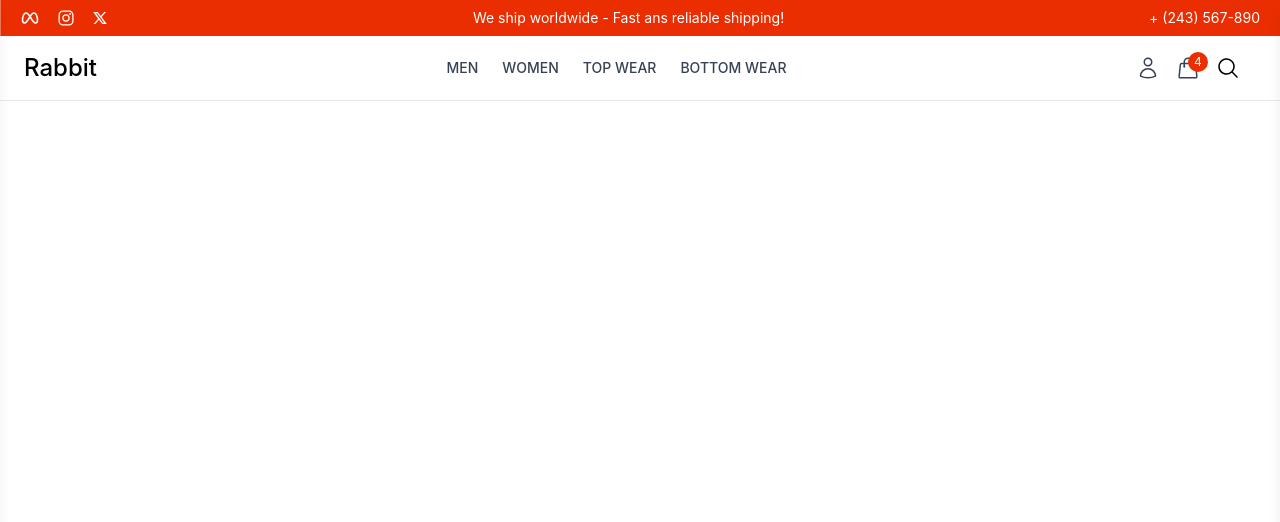
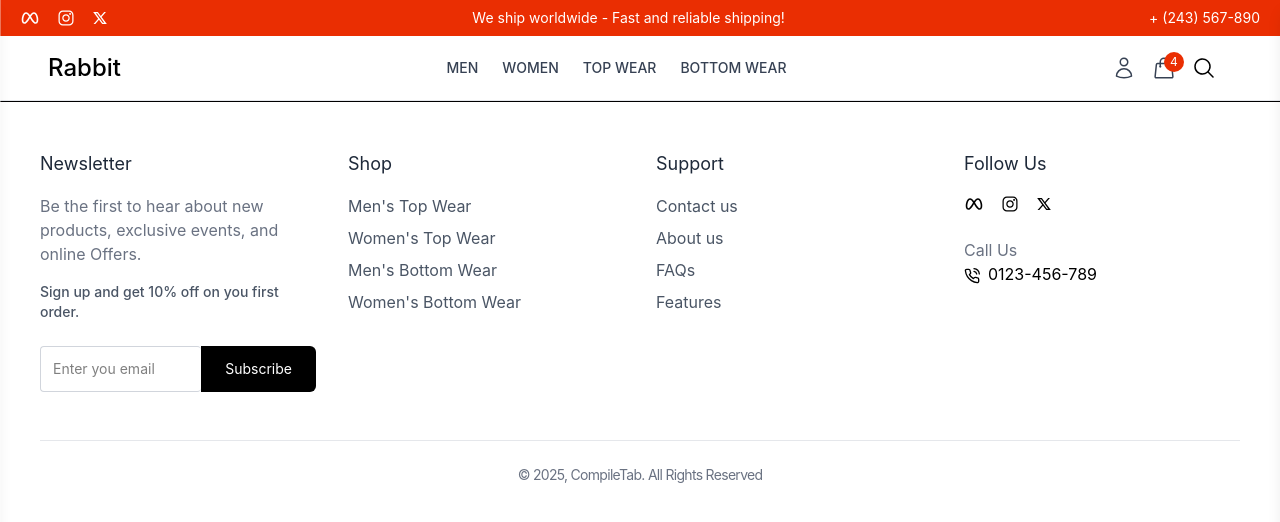
Before and after one commit to Chandurr18/rabbit, a React app in the folder frontend/: page / in a window 1280 px wide. Shown: the top 522 px of the page. Built offline with nearby package versions, Linux system fonts and the light colour scheme; the HTML template or start-up script is replaced by a standard one.

Commit message:
Added Footer

```diff
--- /dev/null
+++ b/frontend/src/components/Common/Footer.jsx
@@ -0,0 +1,143 @@
+import { FiPhoneCall } from "react-icons/fi";
+import { IoLogoInstagram } from "react-icons/io";
+import { RiTwitterXLine } from "react-icons/ri";
+import { TbBrandMeta } from "react-icons/tb";
+import { Link } from "react-router-dom";
+const Footer = () => {
+  return (
+    <footer className="border-t py-12 px-10">
+      <div className="container mx-auto grid grid-cols-1 md:grid-cols-4 gap-8 px-4 lg:px-0">
+        {/* Newsletter section */}
+        <div>
+          <h3 className="text-lg text-gray-800 mb-4">Newsletter</h3>
+          <p className="text-gray-500 mb-4">
+            Be the first to hear about new products, exclusive events, and
+            online Offers.
+          </p>
+          <p className="font-medium text-sm text-gray-600 mb-6">
+            Sign up and get 10% off on you first order.
+          </p>
+
+          {/* NewsLetter form */}
+          <form action="" className="flex">
+            <input
+              type="email"
+              placeholder="Enter you email"
+              className="p-3 w-full text-sm border-t border-l border-b border-gray-300 rounded focus:outline-none focus-within:ring-2 focus:ring-gray-500 transition-all"
+              required
+            />
+            <button
+              type="submit"
+              className="bg-black text-white px-6 py-3 text-sm rounded-r-md hover:bg-gray-800 transition-all"
+            >
+              Subscribe
+            </button>
+          </form>
+        </div>
+
+        {/* Shop Links */}
+        <div>
+          <h3 className="text-lg text-gray-800 mb-4">Shop</h3>
+
+          <ul className="space-y-2 text-gray-600 ">
+            <li>
+              <Link to="#" className="hover:text-gray-500 transition-colors">
+                Men's Top Wear
+              </Link>
+            </li>
+            <li>
+              <Link to="#" className="hover:text-gray-500 transition-colors">
+                Women's Top Wear
+              </Link>
+            </li>
+            <li>
+              <Link to="#" className="hover:text-gray-500 transition-colors">
+                Men's Bottom Wear
+              </Link>
+            </li>
+            <li>
+              <Link to="#" className="hover:text-gray-500 transition-colors">
+                Women's Bottom Wear
+              </Link>
+            </li>
+          </ul>
+        </div>
+
+        {/* Support Links */}
+        <div>
+          <h3 className="text-lg text-gray-800 mb-4">Support</h3>
+
+          <ul className="space-y-2 text-gray-600 ">
+            <li>
+              <Link to="#" className="hover:text-gray-500 transition-colors">
+                Contact us
+              </Link>
+            </li>
+            <li>
+              <Link to="#" className="hover:text-gray-500 transition-colors">
+                About us
+              </Link>
+            </li>
+            <li>
+              <Link to="#" className="hover:text-gray-500 transition-colors">
+                FAQs
+              </Link>
+            </li>
+            <li>
+              <Link to="#" className="hover:text-gray-500 transition-colors">
+                Features
+              </Link>
+            </li>
+          </ul>
+        </div>
+
+        {/* Follow us Section */}
+        <div>
+          {/* Follow us */}
+          <h3 className="text-lg text-gray-800 mb-4">Follow Us</h3>
+          <div className="flex items-center space-x-4 mb-6">
+            <a
+              href="https://www.facebook.com"
+              target="_blank"
+              rel="noopener noreferrer"
+              className="hover:text-gray-300"
+            >
+              <TbBrandMeta className="h-5 w-5" />
+            </a>
+
+            <a
+              href="https://www.facebook.com"
+              target="_blank"
+              rel="noopener noreferrer"
+              className="hover:text-gray-300"
+            >
+              <IoLogoInstagram className="h-5 w-5" />
+            </a>
+
+            <a
+              href="https://www.facebook.com"
+              target="_blank"
+              rel="noopener noreferrer"
+              className="hover:text-gray-300"
+            >
+              <RiTwitterXLine className="h-4 w-4" />
+            </a>
+          </div>
+
+          {/* Call us */}
+          <p className="text-gray-500 ">Call Us</p>
+          <p><FiPhoneCall className="inline-block mr-2"/>
+          0123-456-789</p>
+        </div>
+      </div>
+
+      {/* Footer Bottom for Copy Right Text */}
+      <div className="container mx-auto mt-12 px-4 lg:px-0 border-t border-gray-200 pt-6
+      ">
+        <p className="text-gray-500 text-sm tracking-tighter text-center">© 2025, CompileTab. All Rights Reserved</p>
+      </div>
+    </footer>
+  );
+};
+
+export default Footer;
--- a/frontend/src/components/Common/Navbar.jsx
+++ b/frontend/src/components/Common/Navbar.jsx
@@ -22,7 +22,7 @@
   };
   return (
     <>
-      <nav className="container mx-auto flex items-center justify-between px-6 py-4">
+      <nav className="container mx-auto flex items-center justify-between px-12 py-4">
         {/* LeftL Logo */}
         <div>
           <Link to="/" className="text-2xl font-medium">
--- a/frontend/src/components/Layout/Topbar.jsx
+++ b/frontend/src/components/Layout/Topbar.jsx
@@ -21,7 +21,7 @@
 
         {/* Center Text */}
         <div className="text-sm text-center grow">
-          <span>We ship worldwide - Fast ans reliable shipping!</span>
+          <span>We ship worldwide - Fast and reliable shipping!</span>
         </div>
 
         {/* Phone Number */}
--- a/frontend/src/components/Layout/UserLayout.jsx
+++ b/frontend/src/components/Layout/UserLayout.jsx
@@ -1,3 +1,4 @@
+import Footer from "../Common/Footer";
 import Header from "../Common/Header";
 
 const UserLayout = () => {
@@ -5,8 +6,11 @@
     <>
       {/* Header */}
       <Header />
+
       {/* Main Component */}
+
       {/* Footer */}
+      <Footer/>
     </>
   );
 };
```
